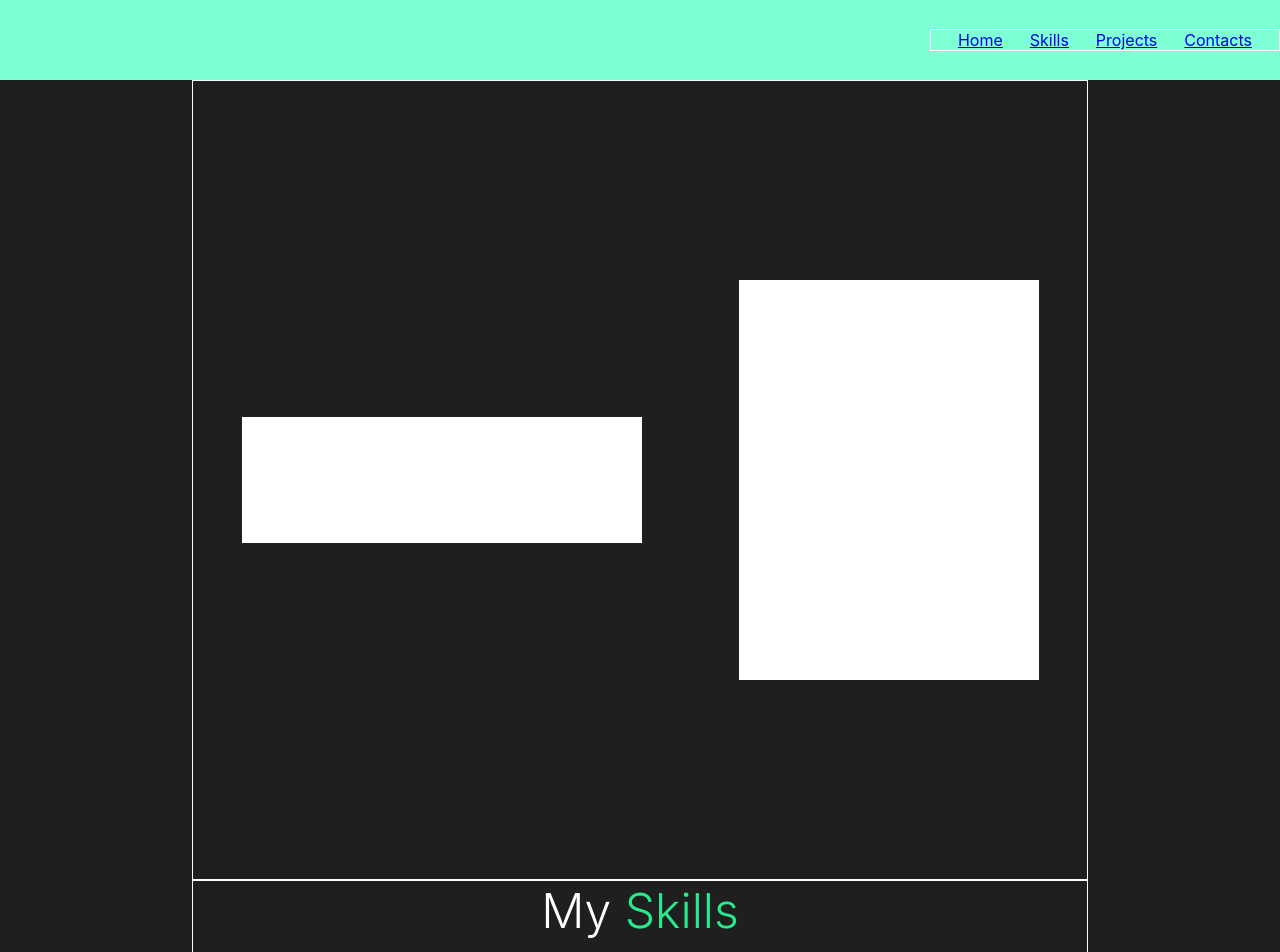
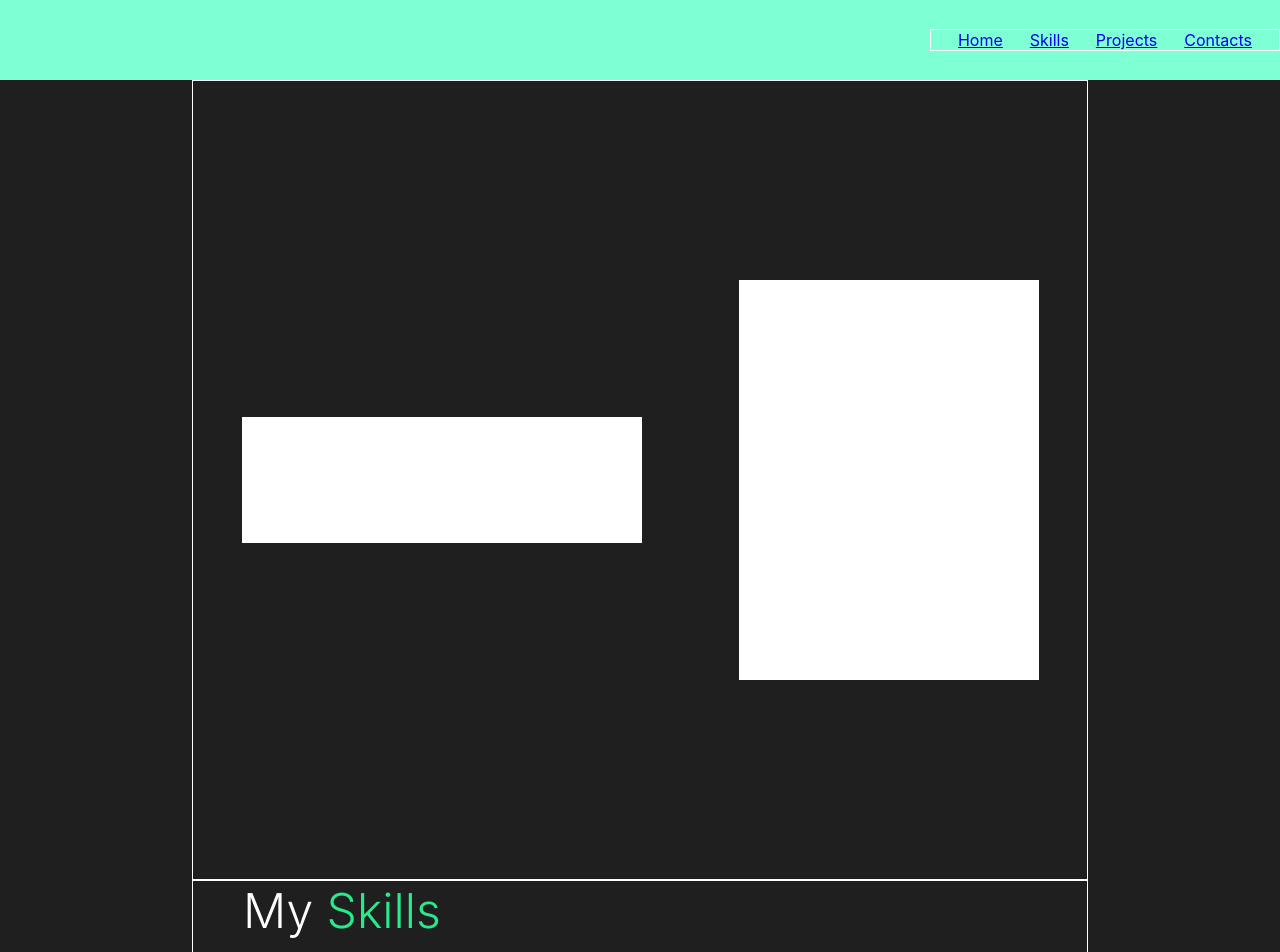
Before and after one commit to m1rade/portfolio, a React (Create React App) app: page / in a window 1280 px wide. Shown: the top 952 px of the page. Built offline with nearby package versions, Linux system fonts and the light colour scheme.

Commit message:
Styles for title

```diff
--- a/src/common/components/title/Title.module.css
+++ b/src/common/components/title/Title.module.css
@@ -1,9 +1,13 @@
 .title {
     margin-bottom: 33px;
+    padding-left: 50px;
+    align-self: flex-start;
+
+    position: relative;
 }
 
 .title h2 {
-    font-family: 'Inter', sans-serif;
+    font-family: "Inter", sans-serif;
     font-size: 48px;
     line-height: 60px;
     font-weight: 300;
```
